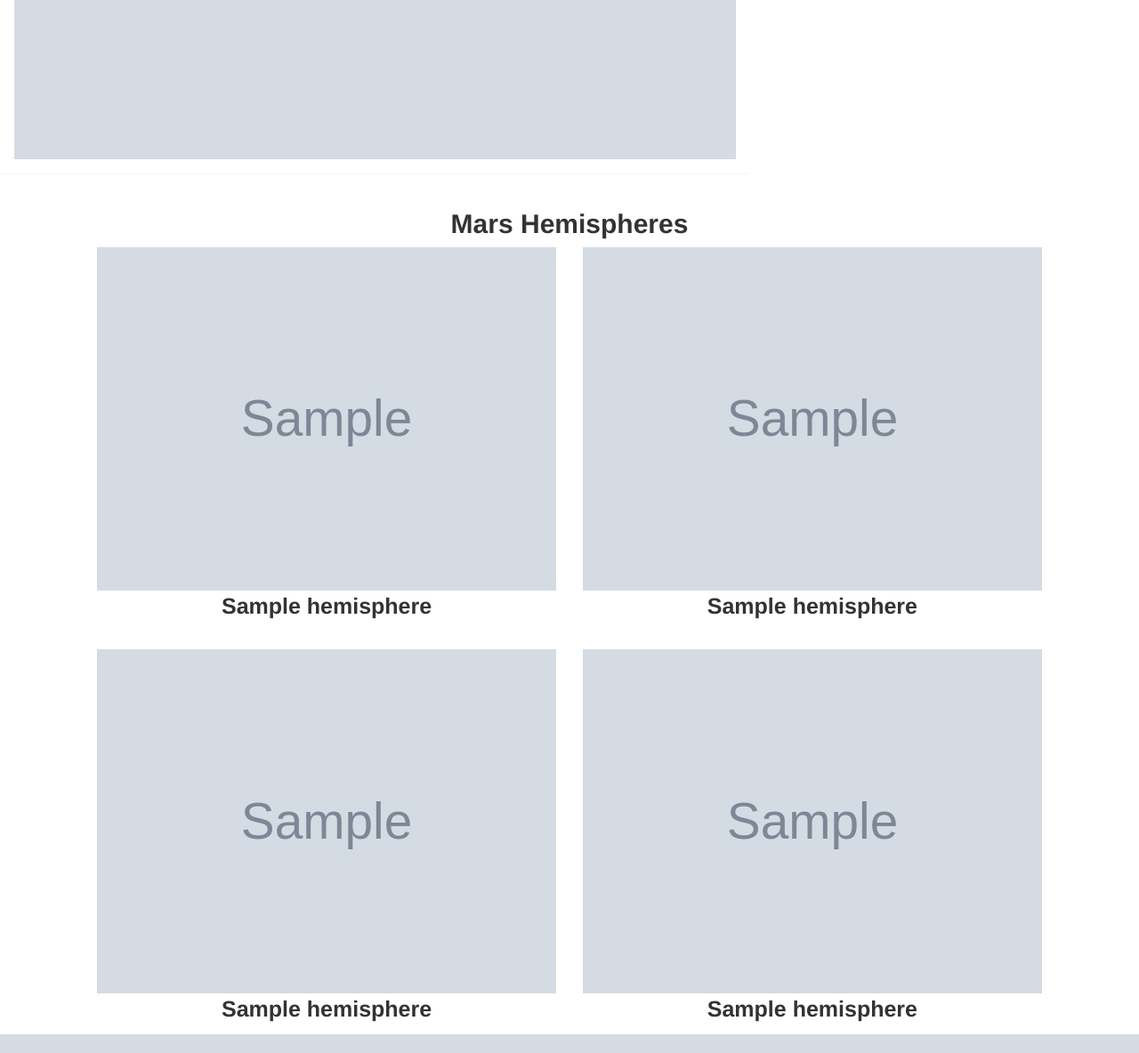
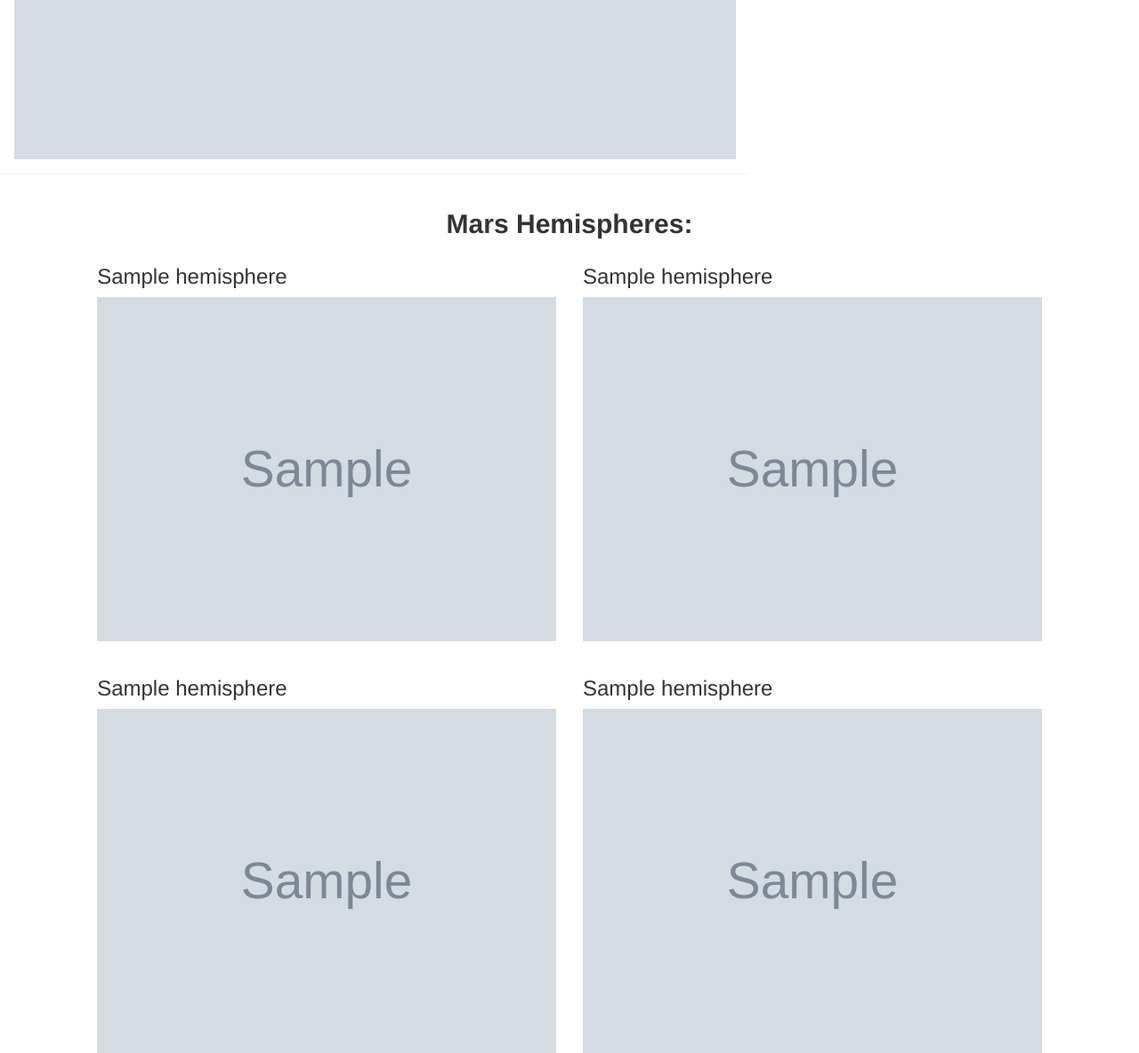
Before and after one commit to sunitharamar/HomeWork11-Web-Scraping, a Flask app: page / in a window 1280 px wide. Shown: the part 974-2158 px from the top of the page at 89% size. Before the commit the page ends 2137 px from the top, so only its background shows below. Run offline with Flask 2, Linux system fonts and the light colour scheme; grey boxes marked "Sample" are stand-in pictures; a database or web service that is not in the repository returns one stand-in record (values such as "Sample title"); some libraries are stand-ins or nearby versions.

Commit message:
Made some changes to the headers in the index.html file

```diff
--- a/templates/index.html
+++ b/templates/index.html
@@ -61,28 +61,28 @@
     </div>
 
     <!-- Mars Hemispheres -->
-    <h2 class="hemispheres">Mars Hemispheres</h2>
+    <h2 class="text-center"> Mars Hemispheres: </h2>
     <div class="row" style="padding-bottom:20px">
         <div class="col-sm-1"></div>
         <div class="col-sm-5 border">
+            <h3>{{ mission.hemispheres[0]["title"] }}</h3>
             <img src={{ mission.hemispheres[0]["img_url"] }} alt="" style="width:100%">
-            <p class="caption">{{ mission.hemispheres[0]["title"] }}</p>
         </div>
         <div class="col-sm-5 border" >
+            <h3>{{ mission.hemispheres[1]["title"] }}</h3>
             <img src={{ mission.hemispheres[1]["img_url"] }} alt="" style="width:100%">
-            <p class="caption">{{ mission.hemispheres[1]["title"] }}</p>
         </div>
         <div class="col-sm-1"></div>
     </div>
     <div class="row">
         <div class="col-sm-1"></div>
         <div class="col-sm-5 border" >
+            <h3>{{ mission.hemispheres[2]["title"] }}</h3>
             <img src={{ mission.hemispheres[2]["img_url"] }} alt="" style="width:100%">
-            <p class="caption">{{ mission.hemispheres[2]["title"] }}</p>
         </div>
         <div class="col-sm-5 border" >
+            <h3>{{ mission.hemispheres[3]["title"] }}</h3>
             <img src={{ mission.hemispheres[3]["img_url"] }} alt="" style="width:100%">
-            <p class="caption">{{ mission.hemispheres[3]["title"] }}</p>
         </div>
         <div class="col-sm-1"></div>
     </div>
```
